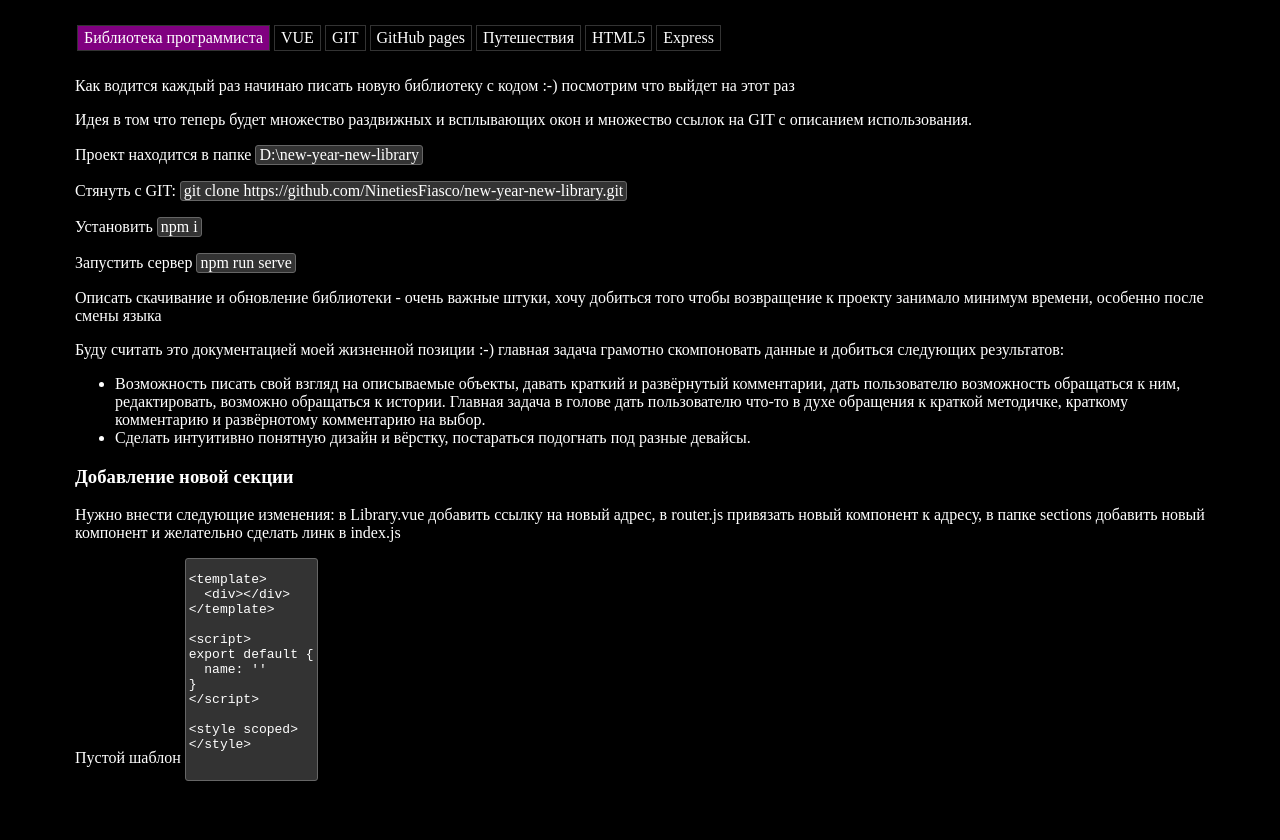
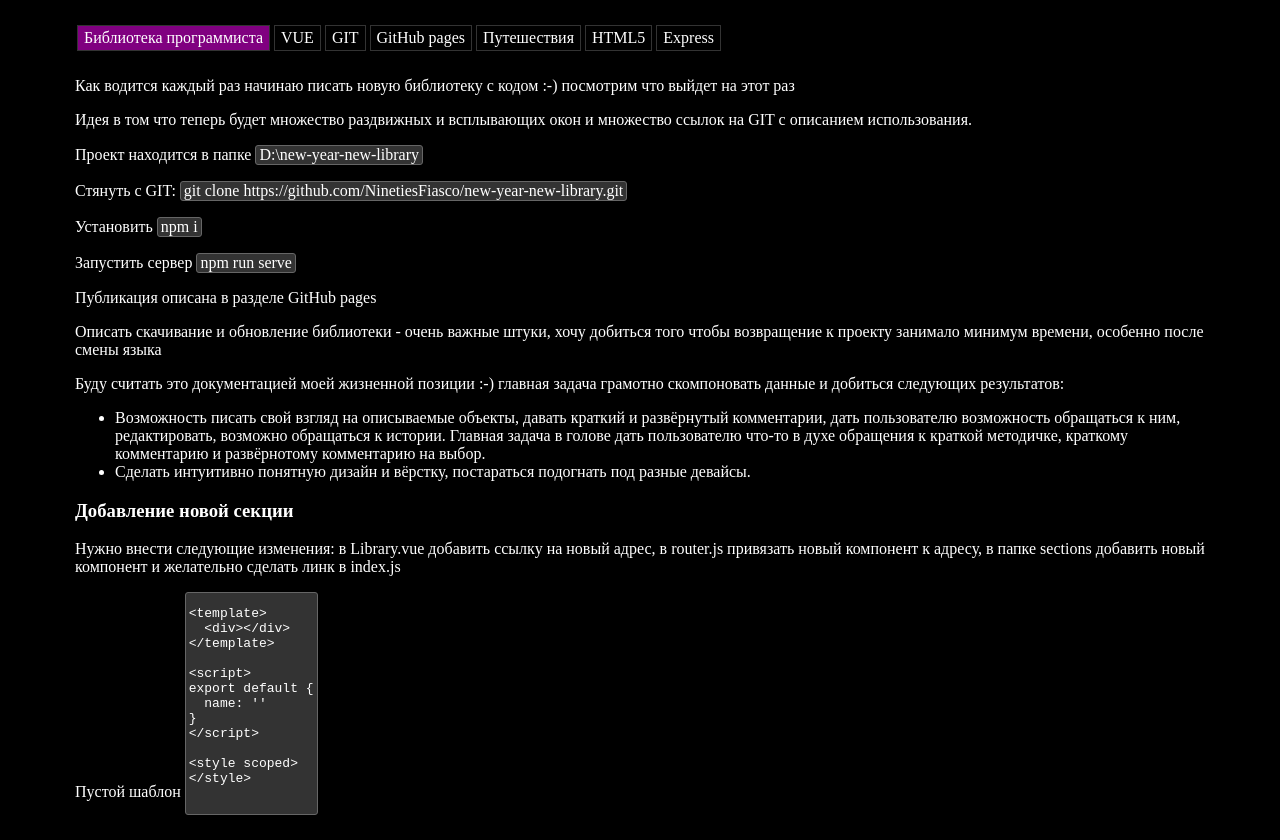
Before and after one commit to NinetiesFiasco/new-year-new-library, a Vue app: page /new-year-new-library/ in a window 1280 px wide. Before the commit the page ends 806 px from the top, so only its background shows below. Built offline with nearby package versions, Linux system fonts and the light colour scheme.

Commit message:
Small update

```diff
--- a/src/components/sections/CurrentLibrary.vue
+++ b/src/components/sections/CurrentLibrary.vue
@@ -6,6 +6,7 @@
     <p>Стянуть с GIT: <CodeLine>git clone https://github.com/NinetiesFiasco/new-year-new-library.git</CodeLine></p>
     <p>Установить <CodeLine>npm i</CodeLine></p>
     <p>Запустить сервер <CodeLine>npm run serve</CodeLine></p>
+    <p>Публикация описана в разделе GitHub pages</p>
     <p>Описать скачивание и обновление библиотеки - очень важные штуки, хочу добиться того чтобы возвращение к проекту занимало минимум времени, особенно после смены языка</p>
     <section>
       Буду считать это документацией моей жизненной позиции :-) главная задача грамотно скомпоновать данные и добиться следующих результатов:
```
